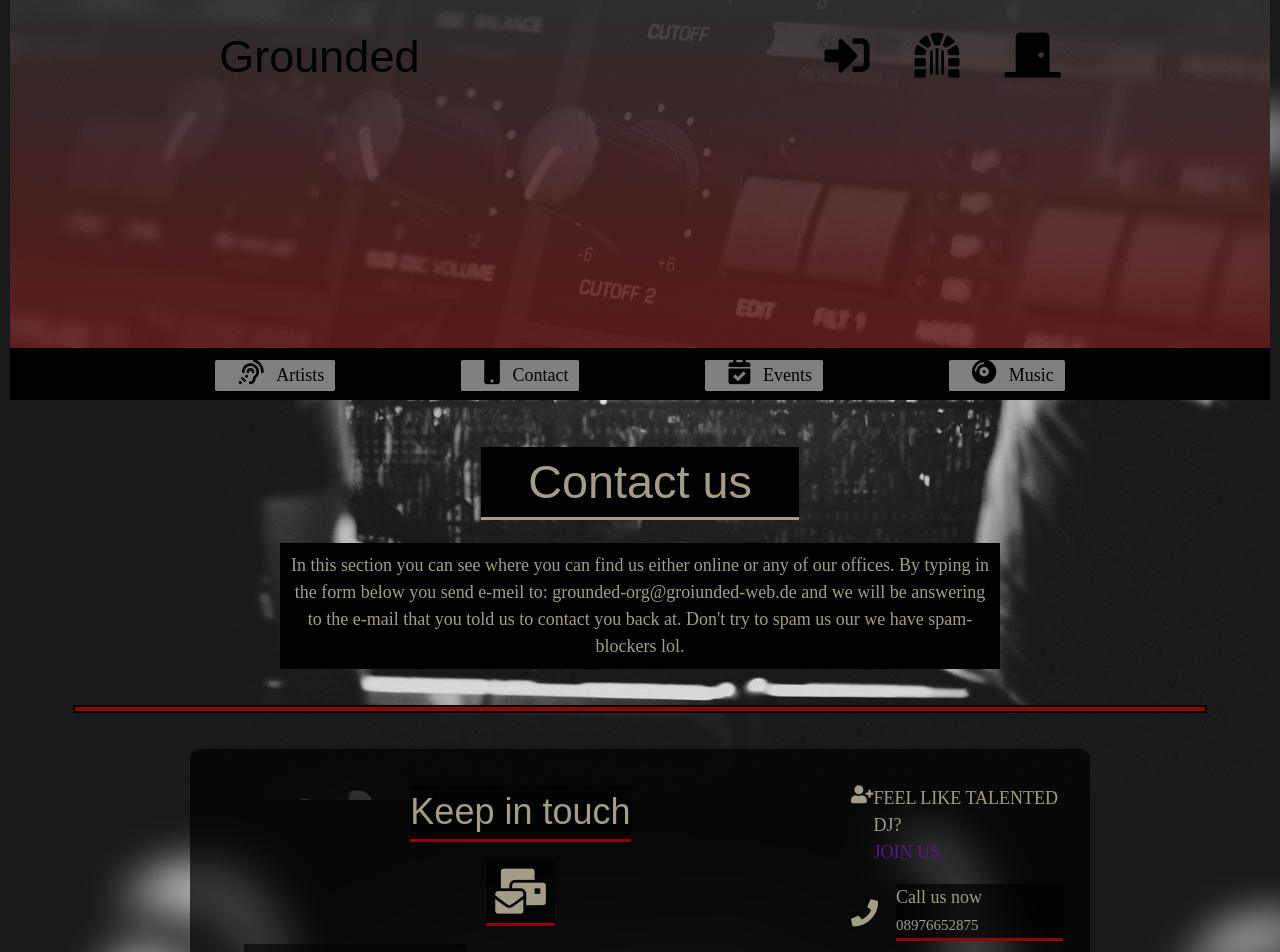
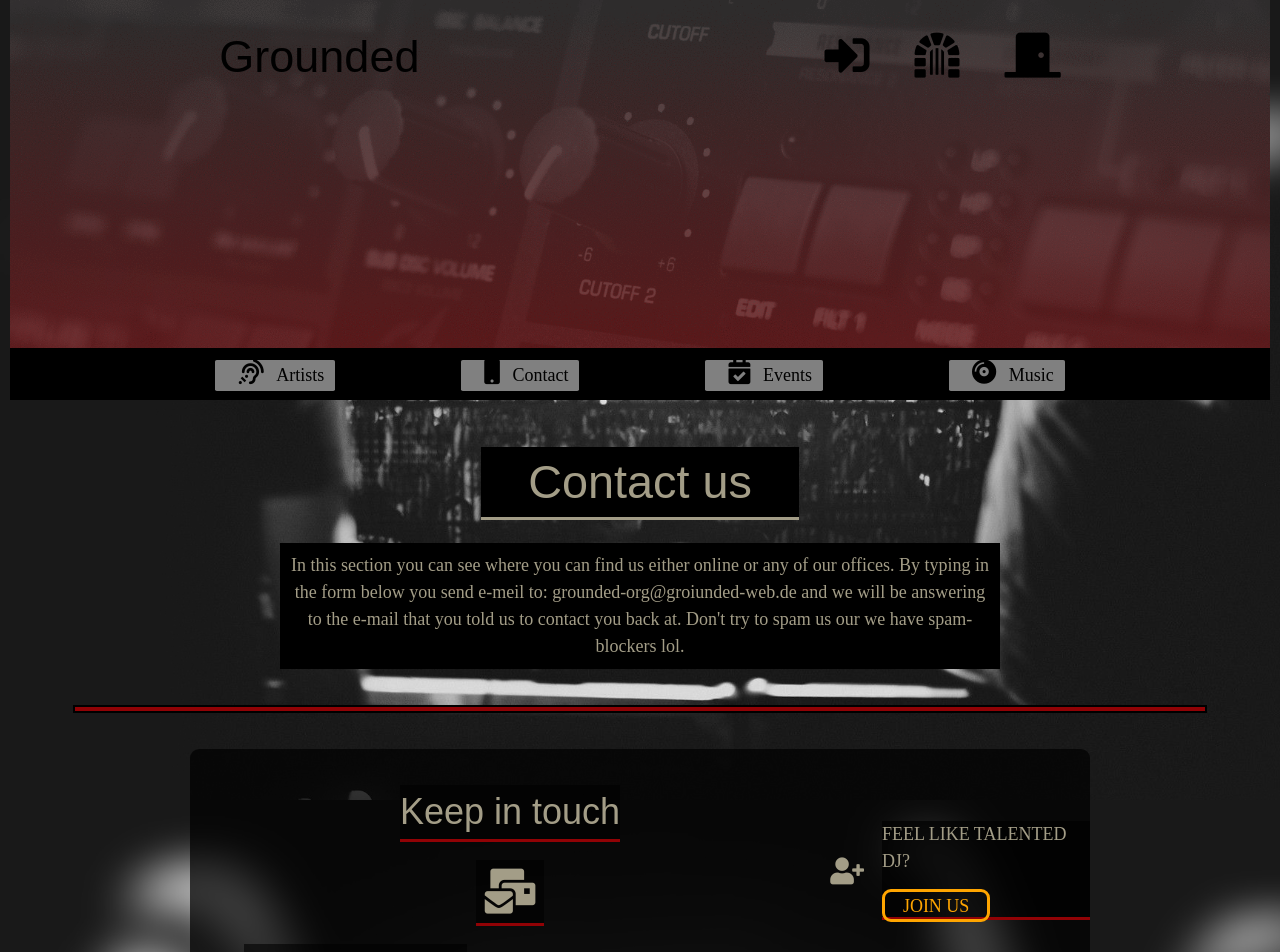
Before and after one commit to BojidarTonev/Grounded-React-App, a React (Create React App) app: page /contact in a window 1280 px wide. Shown: the top 952 px of the page. Built offline with nearby package versions, Linux system fonts and the light colour scheme; a web font is replaced by a local one.

Commit message:
Added more styles adn animations to the contact page.

```diff
--- a/src/components/contact/contact.css
+++ b/src/components/contact/contact.css
@@ -91,6 +91,51 @@
 
 .become-part-contact {
     display: flex;
+    align-items: center;
+    justify-content: center;
+
+    margin-top: 2em;
+    transition: all 0.2s ease-in-out;
+}
+
+.become-part-contact:hover > i{
+    color: var(--dark-red-color);
+    font-size: 2em;
+}
+
+.become-part-info-wrapper {
+    height: 5.5em;
+    margin-left: 1em;
+
+    border-bottom: 3px solid var(--dark-red-color);
+    background: rgba(var(--black-transparent-color), 0.7);
+}
+
+.become-part-info-wrapper a {
+    border-radius: 0.5em;
+    border: 3px solid orange;
+    color: orange;
+    padding: 0.2em 1em;
+
+    transition: all 0.2s ease-in-out;
+}
+
+.become-part-info-wrapper p {
+    margin-bottom: 1em;
+}
+
+.become-part-info-wrapper a:hover {
+    color: black;
+    background: orange;
+    border: 3px solid var(--black-color);
+}
+
+.become-part-contact i {
+    font-size: 1.5em;
+}
+
+.find-us-online {
+    margin-top: 5em;
 }
 
 .find-us-online ul li {
@@ -100,10 +145,31 @@
 
 
     margin-top: 1em;
+    transition: all 0.2s ease-in-out;
+}
+
+.find-us-online ul li:hover {
+    background: rgba(var(--black-transparent-color), 1);
+    width: 100%;
+
+
+}
+
+.find-us-online ul li:hover > i {
+    font-size: 1.7em;
+    margin-left: 0.5em;
+
+    color: rgba(var(--dark-red-transparent-color), 1);
+}
+
+.find-us-online ul li:hover > .side-info{
+    width: 100%;
 }
 
 .find-us-online ul li i {
     font-size: 1.5em;
+
+    transition: all 0.2s ease-in-out;
 }
 
 .side-info {
@@ -111,4 +177,6 @@
     margin-left: 1em;
     border-bottom: 3px solid var(--dark-red-color);
     background: rgba(var(--black-transparent-color), 0.7);
+
+    transition: all 0.2s ease-in-out;
 }
```
